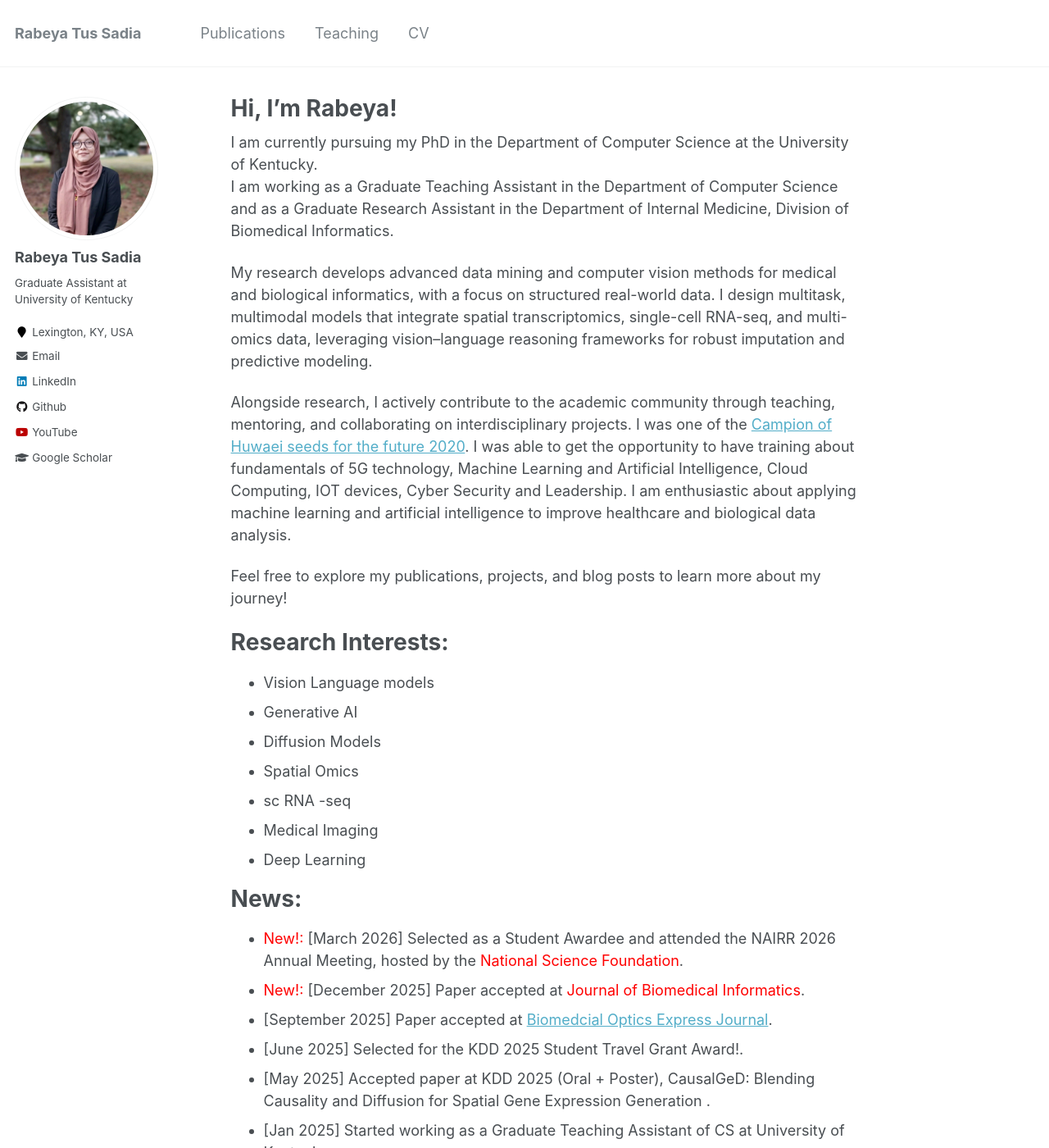
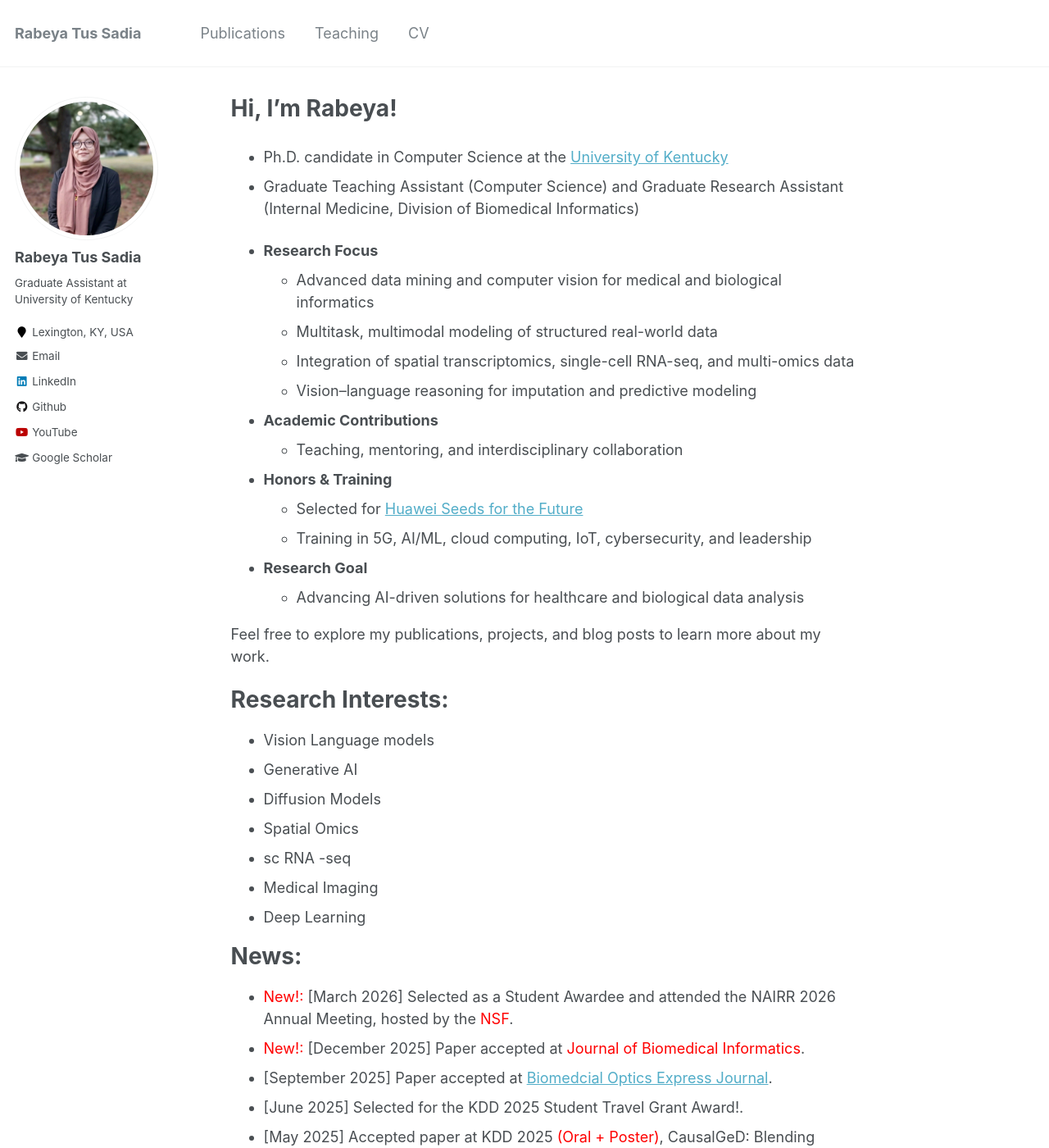
Before and after one commit to Rumi07/rumi07.github.io, a Jekyll site: the page built from _pages/about.md, in a window 1280 px wide and 1400 px high. Shown: the whole window at 82% size. Built offline with Jekyll 4.4.1, drawn with Linux system fonts in a browser that asks for light colours; some of the changed text lies outside the part shown.

Commit message:
updated cv and about info

```diff
--- a/_pages/about.md
+++ b/_pages/about.md
@@ -8,15 +8,26 @@ redirect_from:
   - /about.html
 ---
 
-I am currently pursuing my PhD in the Department of Computer Science at the University of Kentucky.
-I am working as a Graduate Teaching Assistant in the Department of Computer Science and as a Graduate Research Assistant in the Department of Internal Medicine, Division of Biomedical Informatics.
+- Ph.D. candidate in Computer Science at the [University of Kentucky](https://www.uky.edu)
+- Graduate Teaching Assistant (Computer Science) and Graduate Research Assistant (Internal Medicine, Division of Biomedical Informatics)
 
-My research develops advanced data mining and computer vision methods for medical and biological informatics, with a focus on structured real-world data. I design multitask, multimodal models that integrate spatial transcriptomics, single-cell RNA-seq, and multi-omics data, leveraging vision–language reasoning frameworks for robust imputation and predictive modeling.
+- **Research Focus**
+  - Advanced data mining and computer vision for medical and biological informatics
+  - Multitask, multimodal modeling of structured real-world data
+  - Integration of spatial transcriptomics, single-cell RNA-seq, and multi-omics data
+  - Vision–language reasoning for imputation and predictive modeling
 
-Alongside research, I actively contribute to the academic community through teaching, mentoring, and collaborating on interdisciplinary projects.  I was one of the [Campion of Huwaei seeds for the future 2020](https://www.newagebd.net/article/115387/10-bangladeshi-students-to-receive-training-from-huawei-hq#google_vignette). I was able to get the opportunity to have training about  fundamentals of 5G technology, Machine Learning and Artificial Intelligence, Cloud Computing, IOT devices, Cyber Security and Leadership.
-I am enthusiastic about applying machine learning and artificial intelligence to improve healthcare and biological data analysis.
+- **Academic Contributions**
+  - Teaching, mentoring, and interdisciplinary collaboration
 
-Feel free to explore my publications, projects, and blog posts to learn more about my journey!
+- **Honors & Training**
+  - Selected for [Huawei Seeds for the Future](https://www.newagebd.net/article/115387/10-bangladeshi-students-to-receive-training-from-huawei-hq#google_vignette)
+  - Training in 5G, AI/ML, cloud computing, IoT, cybersecurity, and leadership
+
+- **Research Goal**
+  - Advancing AI-driven solutions for healthcare and biological data analysis
+
+Feel free to explore my publications, projects, and blog posts to learn more about my work.
 
 
 Research Interests:
@@ -32,11 +43,11 @@ Research Interests:
 News:
 ======
 
-- <span style="color:red">New!:</span> [March 2026] Selected as a Student Awardee and attended the NAIRR 2026 Annual Meeting, hosted by the <span style="color:red">National Science Foundation</span>.
+- <span style="color:red">New!:</span> [March 2026] Selected as a Student Awardee and attended the NAIRR 2026 Annual Meeting, hosted by the <span style="color:red">NSF</span>.
 - <span style="color:red">New!:</span>  [December 2025] Paper accepted at <span style="color:red"> Journal of Biomedical Informatics</span>.
 - [September 2025] Paper accepted at [Biomedcial Optics Express Journal](https://opg.optica.org/boe/fulltext.cfm?uri=boe-16-10-3895).
 - [June 2025] Selected for the KDD 2025 Student Travel Grant Award!.
-- [May 2025] Accepted paper at KDD 2025 (Oral + Poster), CausalGeD: Blending Causality and Diffusion for Spatial Gene Expression Generation .
+- [May 2025] Accepted paper at KDD 2025 <span style="color:red">(Oral + Poster)</span>, CausalGeD: Blending Causality and Diffusion for Spatial Gene Expression Generation .
 - [Jan 2025] Started working as a Graduate Teaching Assistant of CS at University of Kentucky.
 - [Jan 2024] Manuscript published in the [Journal of Applied Clinical Medical Physics!](https://aapm.onlinelibrary.wiley.com/doi/full/10.1002/acm2.14270).
 - [Aug 2023] Started working as a Graduate Research Assistant at Internal Medicine Division of- Biomedical Informatics .
```
Also changed, not shown: _pages/cv.md (+3 -0 lines), _pages/publications.md (+6 -2 lines).
